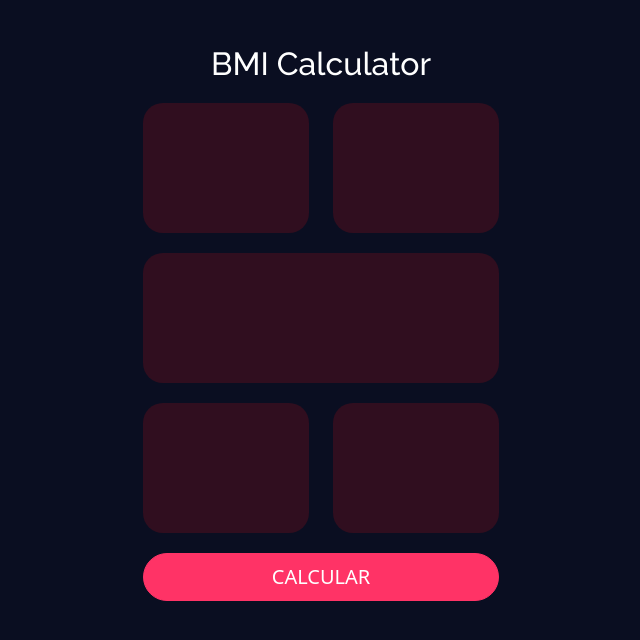
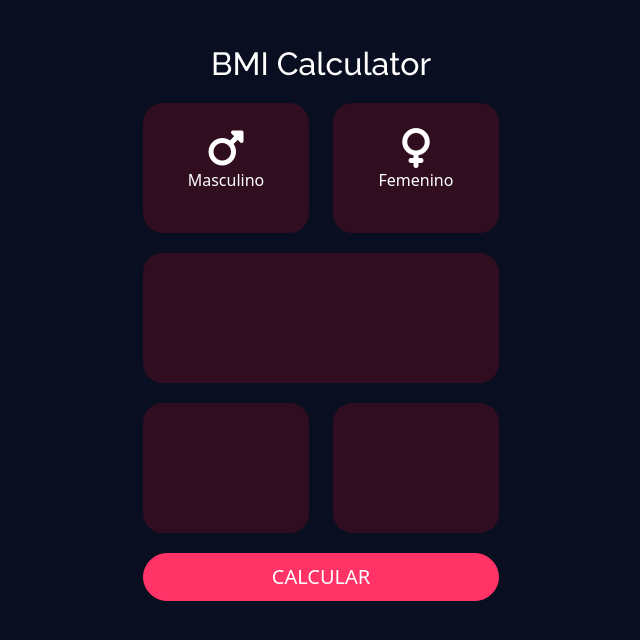
Before and after one commit to ZielGit/BMICalculator, an Angular app: page / in a window 1280 px wide. Shown: the top 640 px of the page, without its empty margins (319-959 px from the left). Built offline with nearby package versions, Linux system fonts and the light colour scheme.

Commit message:
feat: font-awesome diseño sexo

```diff
--- a/src/app/components/inicio/inicio.component.css
+++ b/src/app/components/inicio/inicio.component.css
@@ -2,4 +2,9 @@
     background-color: #FF111328;
     height: 130px;
     border-radius: 20px;
+    color: white;
 }
+
+.sexo {
+    font-size: 40px;
+}
--- a/src/app/components/inicio/inicio.component.html
+++ b/src/app/components/inicio/inicio.component.html
@@ -5,12 +5,18 @@
             <div class="row">
                 <div class="col-lg-6">
                     <div class="fondoItem">
-
+                        <div class="contenedor">
+                            <i class="fas fa-mars sexo"></i>
+                            <p>Masculino</p>
+                        </div>
                     </div>
                 </div>
                 <div class="col-lg-6">
                     <div class="fondoItem">
-
+                        <div class="contenedor">
+                            <i class="fas fa-venus sexo"></i>
+                            <p>Femenino</p>
+                        </div>
                     </div>
                 </div>
             </div>
--- a/src/index.html
+++ b/src/index.html
@@ -7,6 +7,7 @@
   <meta name="viewport" content="width=device-width, initial-scale=1">
   <link href="https://fonts.googleapis.com/css2?family=Raleway:ital,wght@0,100..900;1,100..900&display=swap" rel="stylesheet">
   <link rel="icon" type="image/x-icon" href="favicon.ico">
+  <script src="https://kit.fontawesome.com/70ed03d184.js" crossorigin="anonymous"></script>
 </head>
 <body>
   <app-root></app-root>
--- a/src/styles.css
+++ b/src/styles.css
@@ -25,3 +25,11 @@ body {
     background-color: #FF3366;
     border-color: #FF3366;
 }
+
+.contenedor {
+    display: flex;
+    justify-content: center;
+    align-items: center;
+    flex-direction: column;
+    height: 100%;
+}
```
